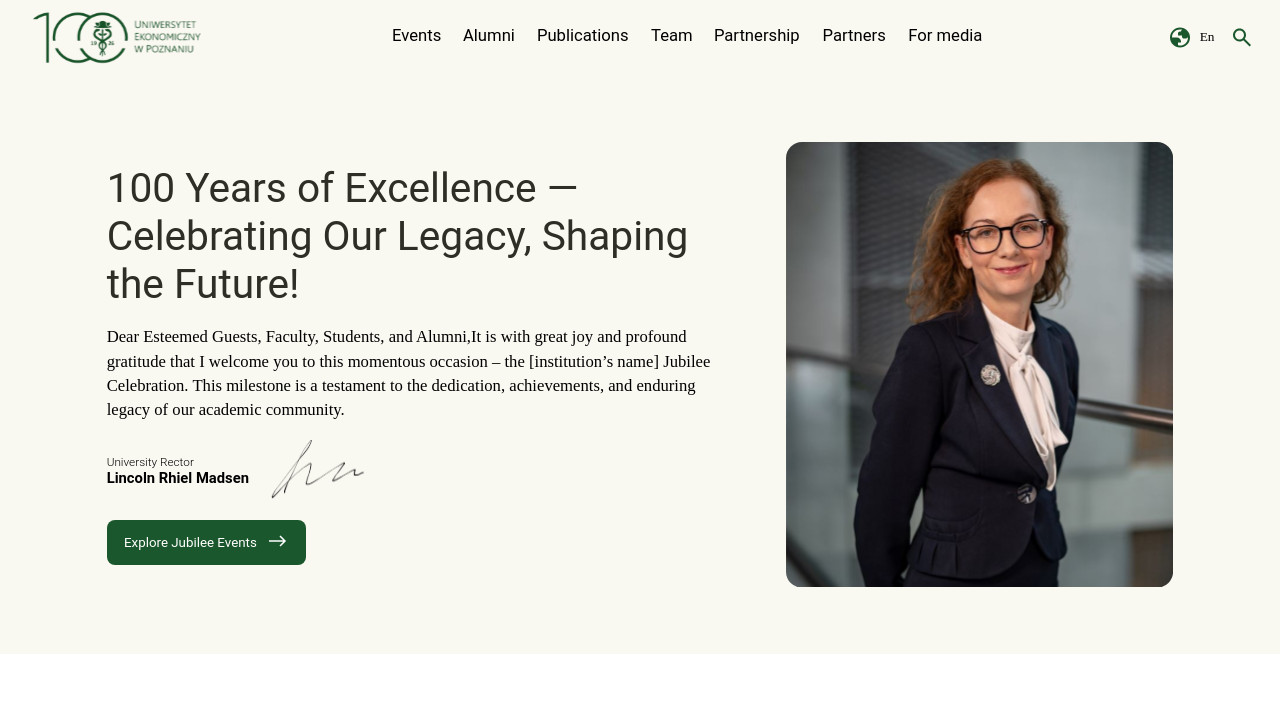
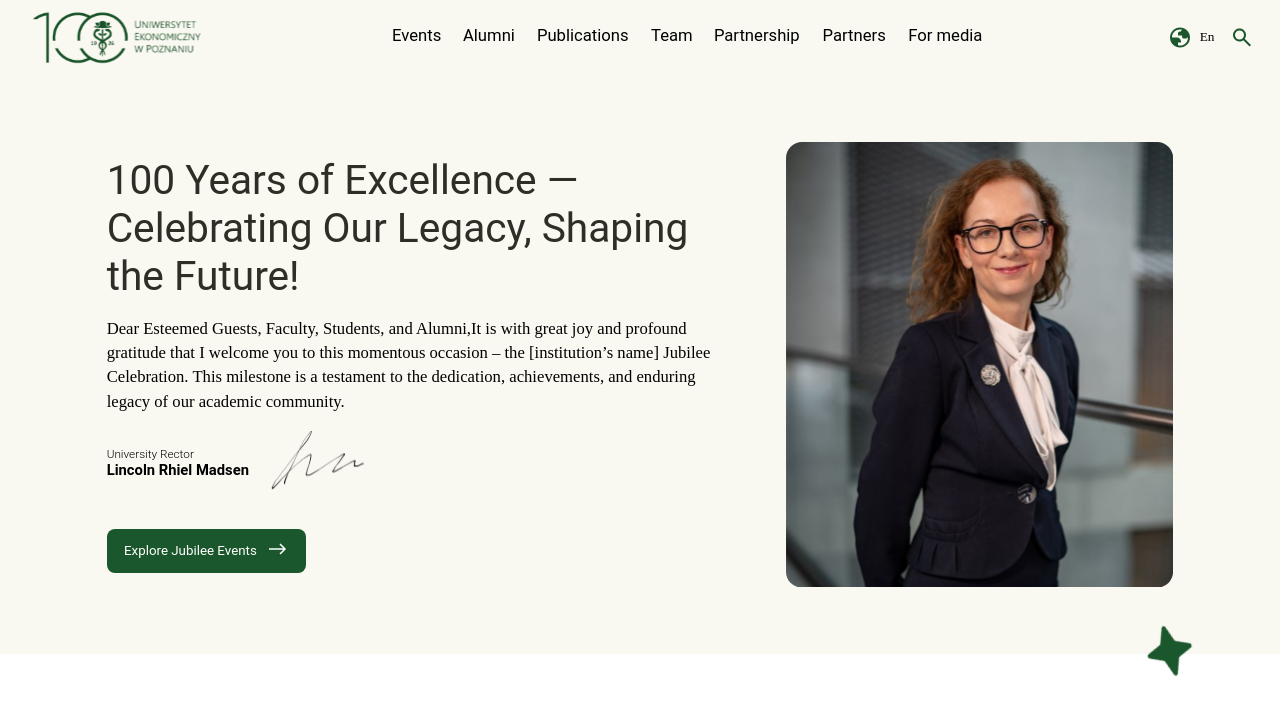
Before and after one commit to insurecar/university, a React (Vite) app: page / in a window 1280 px wide. Shown: the top 714 px of the page. Built offline with nearby package versions, Linux system fonts and the light colour scheme.

Commit message:
finish intro

```diff
--- a/src/components/Home/Intro/Intro.jsx
+++ b/src/components/Home/Intro/Intro.jsx
@@ -3,6 +3,7 @@ import { useTranslation } from "react-i18next";
 import SignatureIcon from "../../../assets/SignatureIcon.svg?react";
 import ArrowIcon from "../../../assets/ArrowIcon.svg?react";
 import PersonPhoto from "../../../assets/PersonPhoto.svg?react";
+import StarIcon from "../../../assets/StarIcon.svg?react";
 
 export const Intro = () => {
   const { t } = useTranslation();
@@ -30,6 +31,9 @@ export const Intro = () => {
       <div className={styles.photo}>
         <PersonPhoto className={styles.svg} />
       </div>
+      <div className={styles.star}>
+        <StarIcon />
+      </div>
     </div>
   );
 };
--- a/src/components/Home/Intro/Intro.module.scss
+++ b/src/components/Home/Intro/Intro.module.scss
@@ -1,9 +1,9 @@
 .intro {
-  padding: 100px 160px;
   background-color: $base-color;
   display: flex;
   justify-content: space-between;
   align-items: center;
+  position: relative;
 
   @include fluid-size("padding-top", 768px, 1920px, 40px, 100px);
   @include fluid-size("padding-bottom", 768px, 1920px, 40px, 100px);
@@ -11,18 +11,19 @@
   @include fluid-size("padding-right", 768px, 1920px, 64px, 160px);
 
   @media (max-width: 768px) {
-    display: none;
+    flex-direction: column-reverse;
+    gap: 10px;
+
+    @include fluid-size("padding-left", 320px, 767px, 32px, 40px);
+    @include fluid-size("padding-right", 320px, 767px, 32px, 40px);
   }
 }
 
 .description {
-  width: 947px;
-  height: 601px;
   display: flex;
   flex-direction: column;
 
   @include fluid-size("width", 768px, 1920px, 379px, 947px);
-  @include fluid-size("height", 768px, 1920px, 240px, 601px);
 
   .title {
     font-family: "Roboto";
@@ -72,8 +73,8 @@
   }
 
   .btn {
-    margin-top: auto;
     font-family: "Roboto";
+    cursor: pointer;
     align-self: flex-start;
     display: flex;
     align-items: center;
@@ -82,10 +83,21 @@
     border: none;
     border-radius: 8px;
     color: #fff;
+    transition: background 0.3s ease;
     @include fluid-size("padding-top", 768px, 1920px, 6px, 12px);
     @include fluid-size("padding-bottom", 768px, 1920px, 6px, 12px);
     @include fluid-size("padding-left", 768px, 1920px, 12px, 24px);
     @include fluid-size("padding-right", 768px, 1920px, 12px, 24px);
+    @include fluid-size("margin-top", 768px, 1920px, 25px, 46px);
+
+    &:hover {
+      background: #164624;
+      color: #e6e6e6;
+    }
+  }
+
+  @media (max-width: 768px) {
+    @include fluid-size("width", 320px, 767px, 300px, 700px);
   }
 }
 
@@ -104,3 +116,17 @@
     object-fit: cover;
   }
 }
+
+.star {
+  position: absolute;
+  bottom: 0;
+  transform: translate(50%, 50%);
+  @include fluid-size("right", 320px, 1920px, 50px, 150px);
+  @include fluid-size("width", 768px, 1920px, 60px, 99px);
+
+  svg {
+    width: 100%;
+    height: auto;
+    max-width: 99px;
+  }
+}
```
Also changed, not shown: src/assets/StarIcon.svg (added).
